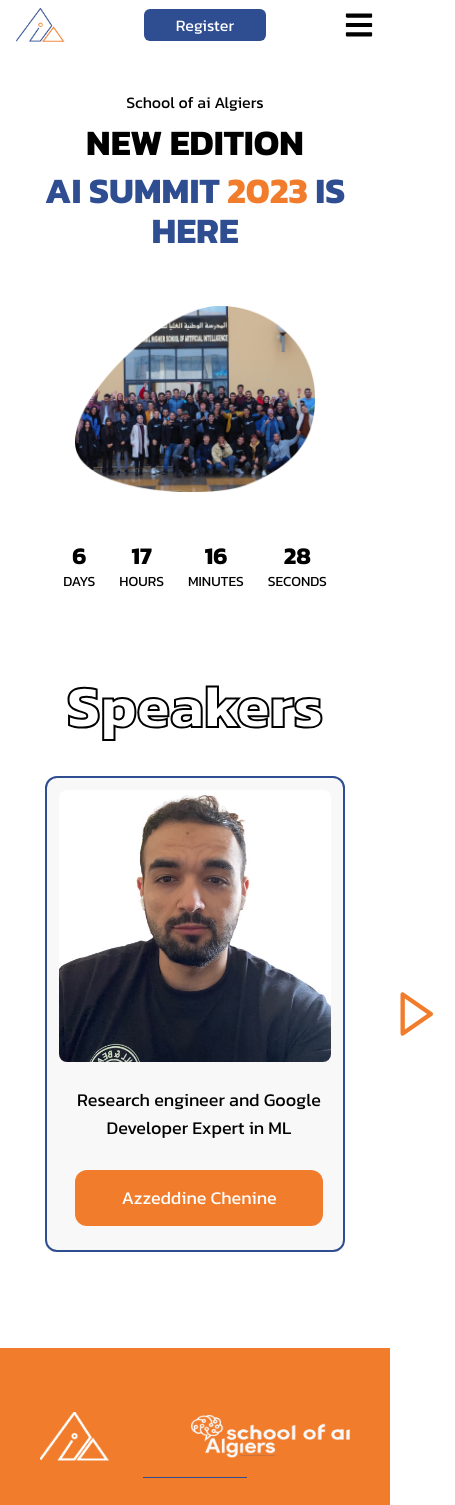
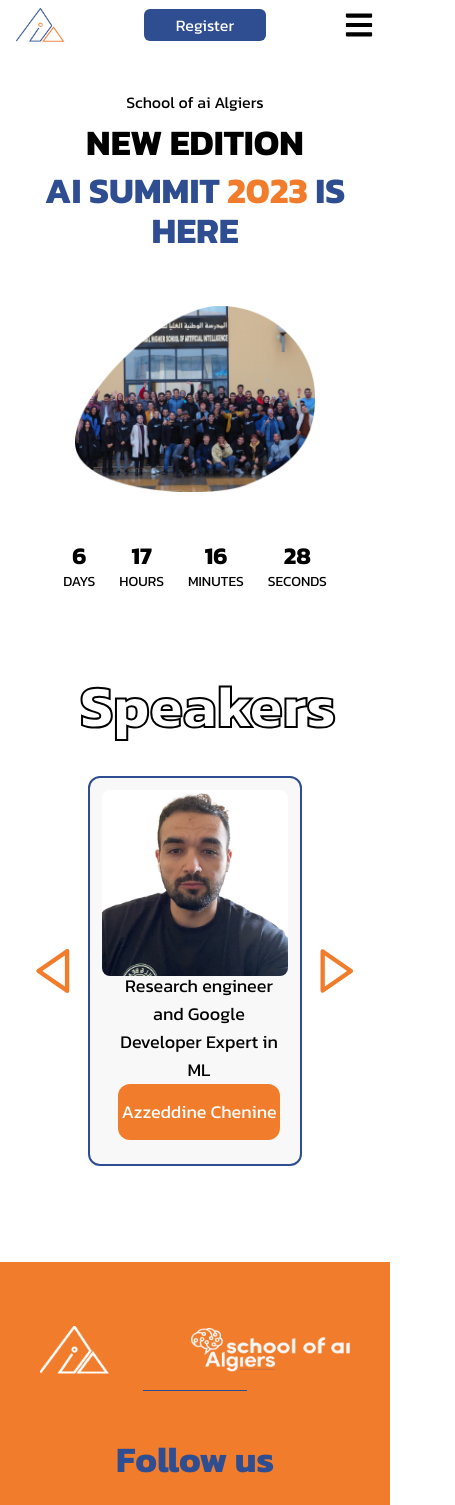
Before and after one commit to SchoolofAI-Algiers/ai-summit-23, a React (Create React App) app: page / in a window 390 px wide. Shown: the top 1505 px of the page, 455 px wide, since content can reach past the window. Built offline with nearby package versions, Linux system fonts and the light colour scheme; the HTML template or start-up script is replaced by a standard one; a web font is replaced by a local one.

Commit message:
fix buttons

```diff
--- a/src/index.css
+++ b/src/index.css
@@ -1,6 +1,16 @@
+
+
 @tailwind base;
 @tailwind components;
 @tailwind utilities;
+
+html {
+  scroll-behavior: smooth;
+}
+
+body {
+  overflow: overlay;
+}
 
 .slick-slide > div {
     display: grid;
--- a/src/sections/Speakers.jsx
+++ b/src/sections/Speakers.jsx
@@ -4,7 +4,6 @@
 import "slick-carousel/slick/slick.css";
 import "slick-carousel/slick/slick-theme.css";
 import { useState, useEffect  } from "react";
-import React from "react";
 
 
 
@@ -77,7 +76,7 @@
 
     <section
       id="speakers"
-      className="py-14 sm:px-20 lg:px-[12vw] pt-[84px]  flex flex-col font-libre-franklin"
+      className="py-14 px-20 sm:px-20 lg:px-[12vw] pt-[84px]  flex flex-col font-libre-franklin"
     >
       <h1 className="text-6xl font-bold text-center font-kanit text-stroke text-white mb-8" style={{
         WebkitTextStroke: "2px black", // For Safari/Chrome
--- a/tailwind.config.js
+++ b/tailwind.config.js
@@ -1,7 +1,8 @@
 /** @type {import('tailwindcss').Config} */
 module.exports = {
   content: [
-    "./src/**/*.{js,jsx,ts,tsx}",
+		"./src/**/*.{js,jsx,html}",
+		"node_modules/flowbite-react/**/*.{js,jsx,ts,tsx}",
   ],
   theme: {
     extend: {
```
